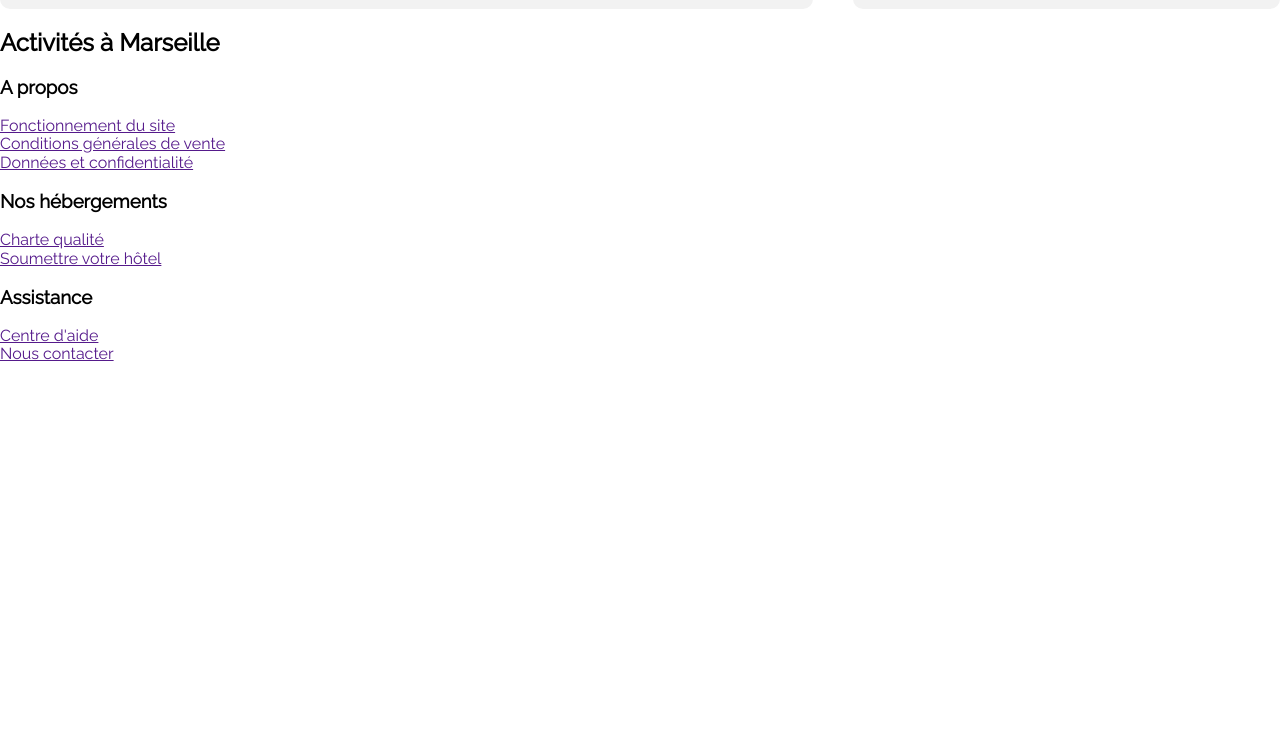
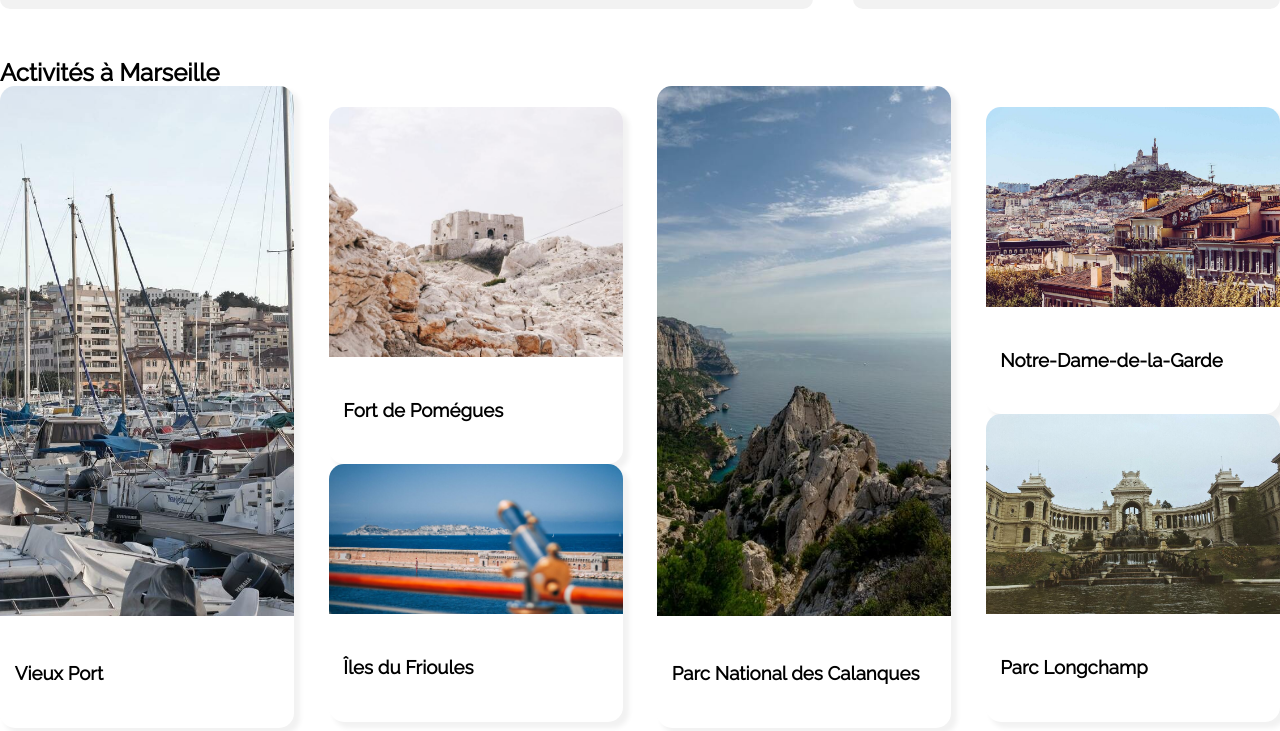
Before and after one commit to Krock13/booki, a plain HTML site: page index.html in a window 1280 px wide. Shown: the part 1100-1831 px from the top of the page. Before the commit the page ends 1464 px from the top, so only its background shows below. Drawn offline with Linux system fonts and the light colour scheme.

Commit message:
add activites_a_marseille

```diff
--- a/css/styles.css
+++ b/css/styles.css
@@ -132,6 +132,7 @@ header h2{
 
 .icon-center{
     text-align: center;
+
 }
 
 .economic{
@@ -315,6 +316,94 @@ aside h2{
     padding-left: 5%;
 }
 
+/* ACTIVITES */
+
+#activites{
+    margin-top: 50px;
+    margin-bottom: 50px;
+}
+
+.cadre-activites{
+    width: 100%;
+    height: 600px;
+}
+
+.big-img{
+    width: 23%;
+    border-radius: 15px;
+    box-shadow: 5px 5px 5px 1px #f2f2f2;
+}
+
+.titre-img{
+    height: 70px;
+    display: flex;
+    justify-content: flex-start;
+    align-items: center;
+    padding-left: 5%;
+    width: 95%;
+}
+
+.split-img{
+    width: 23%;
+    height: 600px;
+    display: flex;
+    flex-direction: column;
+    justify-content: space-between;
+}
+
+.medium-img{
+    width: 100%;
+    border-radius: 15px;
+    box-shadow: 5px 5px 5px 1px #f2f2f2;
+    display: flex;
+    flex-direction: column;
+    justify-content: center;
+    align-items: center;
+}
+
+.img-activites1 {
+    object-fit: cover;
+    width: 100%;
+    height: 530px;
+    border-radius: 15px 15px 0 0;
+  }
+
+.img-activites2 {
+    object-fit: cover;
+    width: 100%;
+    height: 250px;
+    border-radius: 15px 15px 0 0;
+  }
+.img-activites3 {
+    object-fit: cover;
+    width: 100%;
+    height: 150px;
+    border-radius: 15px 15px 0 0;
+  }
+.img-activites4 {
+    object-fit: cover;
+    width: 100%;
+    height: 530px;
+    border-radius: 15px 15px 0 0;
+  }
+.img-activites5 {
+    object-fit: cover;
+    width: 100%;
+    height: 200px;
+    border-radius: 15px 15px 0 0;
+  }
+.img-activites6 {
+    object-fit: cover;
+    width: 100%;
+    height: 200px;
+    border-radius: 15px 15px 0 0;
+  }
+
+/* Footer */
+
+
+
+
 
 
 
--- a/index.html
+++ b/index.html
@@ -12,7 +12,7 @@
 	<body>
 		<header>
 			<nav class="navigation display-between">
-				<div>
+				<div>	<!--Div nécessaire sinon le logo Booki deviens énorme-->
 					<img class="logo" src="/images/logo/Booki@3x.png" alt="logo Booki" />
 				</div>
 				<div class="menu">
@@ -48,8 +48,8 @@
 					<i class="fas fa-heart fa-lg icon-center"></i>
 					<p>Romantique</p>
 				</div>
-				<div class="pets display-between icon-center">
-					<i class="fas fa-dog fa-lg"></i>
+				<div class="pets display-between">
+					<i class="fas fa-dog fa-lg icon-center"></i>
 					<p>Animaux autorisés</p>
 				</div>
 			</div>
@@ -205,6 +205,36 @@
 			</div>
 			<section id="activites">
 				<h2>Activités à Marseille</h2>
+				<div class="cadre-activites display-between">
+					<div class="big-img">
+						<img class="img-activites1" src="/images/activites/3_medium/reno-laithienne-QUgJhdY5Fyk-unsplash.jpg" alt="Activites 1"/>
+						<h3 class="titre-img">Vieux Port</h3>
+					</div>
+					<div class="split-img">
+						<div class="medium-img">
+							<img class="img-activites2" src="/images/activites/3_medium/paul-hermann-QFTrLdQIRhI-unsplash.jpg" alt="Activites 2"/>
+							<h3 class="titre-img">Fort de Pomégues</h3>
+						</div>
+						<div class="medium-img">
+							<img class="img-activites3" src="/images/activites/3_medium/kevin-hikari-rV_Qd1l-VXg-unsplash.jpg" alt="Activites 3"/>
+							<h3 class="titre-img">Îles du Frioules</h3>
+						</div>
+					</div>
+					<div class="big-img">
+						<img class="img-activites4" src="/images/activites/3_medium/kilyan-sockalingum-NR8-cBCN3aI-unsplash.jpg" alt="Activites 4"/>
+						<h3 class="titre-img">Parc National des Calanques</h3>
+					</div>
+					<div class="split-img">
+						<div class="medium-img">
+							<img class="img-activites5" src="/images/activites/3_medium/florian-wehde-xW9e8gdotxI-unsplash.jpg" alt="Activites 5"/>
+							<h3 class="titre-img">Notre-Dame-de-la-Garde</h3>
+						</div>
+						<div class="medium-img">
+							<img class="img-activites6" src="/images/activites/3_medium/lena-paulin-wH2-EJoDcV0-unsplash.jpg" alt="Activites 6"/>
+							<h3 class="titre-img">Parc Longchamp</h3>
+						</div>
+					</div>
+				</div>
 			</section>
 		</main>
 		<footer>
```
Also changed, not shown: images/activites/3_medium/florian-wehde-xW9e8gdotxI-unsplash.jpg (added), images/activites/3_medium/kevin-hikari-rV_Qd1l-VXg-unsplash.jpg (added), images/activites/3_medium/kilyan-sockalingum-NR8-cBCN3aI-unsplash.jpg (added), images/activites/3_medium/lena-paulin-wH2-EJoDcV0-unsplash.jpg (added), images/activites/3_medium/paul-hermann-QFTrLdQIRhI-unsplash.jpg (added), images/activites/3_medium/reno-laithienne-QUgJhdY5Fyk-unsplash.jpg (added), images/hebergements/4_small/annie-spratt-Eg1qcIitAuA-unsplash.jpg (added), images/hebergements/4_small/aw-creative-VGs8z60yT2c-unsplash.jpg (added), images/hebergements/4_small/emile-guillemot-Bj_rcSC5XfE-unsplash.jpg (added), images/hebergements/4_small/febrian-zakaria-M6S1WvfW68A-unsplash.jpg (added), images/hebergements/4_small/febrian-zakaria-sjvU0THccQA-unsplash.jpg (added), images/hebergements/4_small/fred-kleber-gTbaxaVLvsg-unsplash.jpg (added), images/hebergements/4_small/marcus-loke-WQJvWU_HZFo-unsplash.jpg (added), images/hebergements/4_small/nicate-lee-kT-ZyaiwBe0-unsplash.jpg (added), 1 more files.
